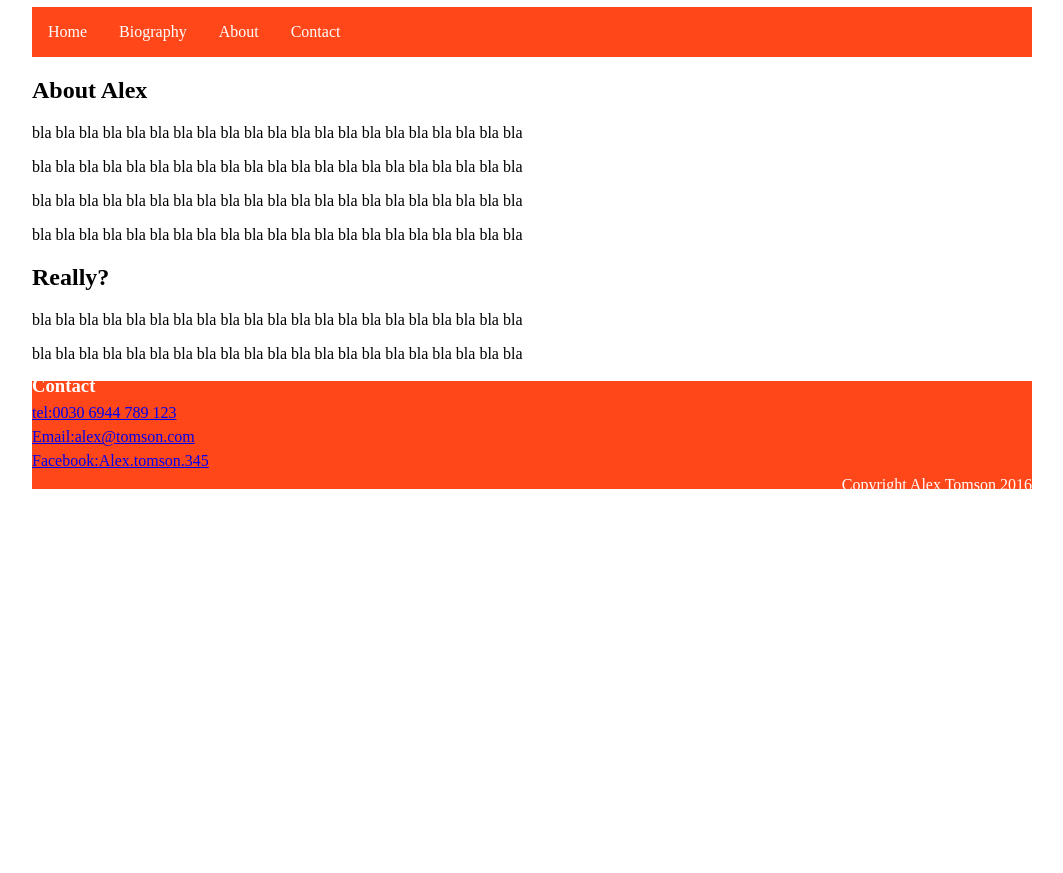
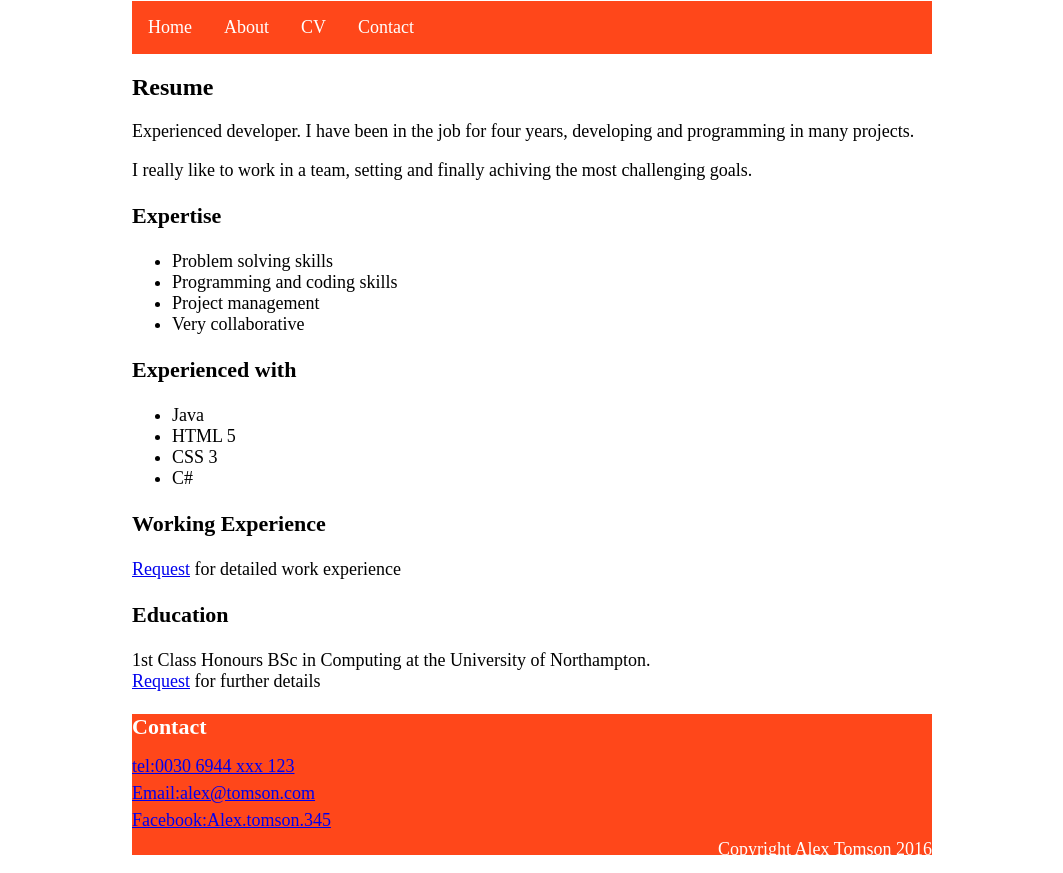
Before and after one commit to ktsompanidis/ktsompanidis.github.io, a plain HTML site: page csy1018/assign1/resume.html in a window 1280 px wide. Shown: the part 73-946 px from the top of the page, without its empty margins (108-1171 px from the left). Before the commit the page ends 800 px from the top, so only its background shows below. Drawn offline with Linux system fonts and the light colour scheme.

Commit message:
entered photos, made changes to resume.html and bio.html

```diff
--- a/csy1018/assign1/css/mycssfile.css
+++ b/csy1018/assign1/css/mycssfile.css
@@ -1,7 +1,7 @@
 /*Tsompanidis Konstantinos, stud_num 17419239*/
 body {
   font-family: 'Cormorant Garamond', serif;
-  max-width: 1000px;
+  max-width: 800px;
   margin: auto;
 }
 header {
@@ -12,8 +12,30 @@ footer {
   color: white;
 }
 /*style for the text -start-*/
-h1 {color: #FF0000;}
+h1 {
+  color: #FF0000;
+  font-size: 30px;
+}
+h2 {font-size: 24px;}
+h3 {font-size: 22px;}
+p {font-size: 18px;}
+p.small {line-height: 0.5;}
+.copyright {
+  text-align: right;
+  padding: 0px;
+  line-height: 12px;
+}
 /*style for the forms -end-*/
+/*images style -start-*/
+img {
+  border-radius: 50%;
+  border: 1px solid #ddd;
+  padding: 10px;
+  float: right;
+  max-width: 100%;
+  max-height: 100%;
+
+}
 /*style for the forms -start-*/
 input[type=text] {
      width: 50%;
@@ -22,7 +44,7 @@ input[type=text] {
      border: 1px solid #ccc;
      border-radius: 4px;
      box-sizing: border-box;
- }
+}
  input[type=email] {
      width: 50%;
      padding: 12px 20px;
@@ -46,6 +68,7 @@ input[type=text] {
     width: 50%;
     background-color: rgb(255,71,26);
     color: white;
+    font-size: 16px;
     padding: 14px 20px;
     margin: 8px 0;
     border: none;
@@ -55,16 +78,18 @@ input[type=text] {
 input[type=submit]:hover {
     background-color: #ff0000;
 }
+label {font-size: 16px;}
 /*style for the forms -end-*/
 /*style for the lists -start-*/
-ul {
+li {font-size: 18px;}
+ul.headerlist {
     list-style-type: none;
     margin: 0;
     padding: 0;
     overflow: hidden;
     background-color: rgb(255,71,26);
 }
-li {float: left;}
+li.headerlist {float: left;}
 li a {
     display: block;
     color: white;
@@ -74,5 +99,3 @@ li a {
 }
 li a:hover {background-color: #FF0000;}
 /*style for the forms -end-*/
-.copyright {text-align: right;}
-.small {line-height: 0.5;}
--- a/csy1018/assign1/resume.html
+++ b/csy1018/assign1/resume.html
@@ -11,43 +11,55 @@
 <body>
 <!--Header contains name and nav menu-->
   <header>
-    <div class="top">
+    <div class="">
     <h1>Alex Tomson</h1>
     <ul class="headerlist">
-      <li><a href="index.html">Home</a></li>
-      <li><a href="bio.html">Biography</a></li>
-      <li><a href="resume.html">About</a></li>
-      <li><a href="contact.html">Contact</a></li>
+      <li class="headerlist"><a href="index.html">Home</a></li>
+      <li class="headerlist"><a href="bio.html">About</a></li>
+      <li class="headerlist"><a href="resume.html">CV</a></li>
+      <li class="headerlist"><a href="contact.html">Contact</a></li>
     </ul>
     </div>
   </header>
 <!--End of header-->
-  <h2>About Alex</h2>
-  <p>
-    bla bla bla bla bla bla bla bla bla bla bla bla bla bla bla bla bla bla bla bla bla
-  </p>
-  <p>
-    bla bla bla bla bla bla bla bla bla bla bla bla bla bla bla bla bla bla bla bla bla
-  </p>
-  <p>
-    bla bla bla bla bla bla bla bla bla bla bla bla bla bla bla bla bla bla bla bla bla
-  </p>
-  <p>
-    bla bla bla bla bla bla bla bla bla bla bla bla bla bla bla bla bla bla bla bla bla
-  </p>
-  <h2>Really?</h2>
-  <p>
-    bla bla bla bla bla bla bla bla bla bla bla bla bla bla bla bla bla bla bla bla bla
-  </p>
-  <p>
-    bla bla bla bla bla bla bla bla bla bla bla bla bla bla bla bla bla bla bla bla bla
-  </p>
-<!--Footer cantais cantact details-->
+<!--All CV details are fictitious-->
+<div class="">
+  <h2>Resume</h2>
+  <p>Experienced developer. I have been in the job for four years, developing and programming in many projects.</p>
+  <p>I really like to work in a team, setting and finally achiving the most challenging goals.</p>
+</div>
+<div class="">
+  <h3>Expertise</h3>
+  <ul>
+    <li>Problem solving skills</li>
+    <li>Programming and coding skills</li>
+    <li>Project management</li>
+    <li>Very collaborative</li>
+  </ul>
+</div>
+<div class="">
+  <h3>Experienced with</h3>
+  <ul>
+    <li>Java</li>
+    <li>HTML 5</li>
+    <li>CSS 3</li>
+    <li>C#</li>
+  </ul>
+</div>
+<div class="">
+<h3>Working Experience</h3>
+<p><a href="contact.html">Request</a> for detailed work experience</p>
+</div>
+<div class="">
+  <h3>Education</h3>
+  <p>1st Class Honours BSc in Computing at the University of Northampton.<br><a href="contact.html">Request</a> for further details</p>
+</div>
+<!--Footer cantais contact details-->
   <footer class="small">
     <h3>Contact</h3>
-      <p><a href="tel:00306944789123" title="Cell Phone">tel:0030 6944 789 123</a></p>
-      <p><a href="mailto:alex@tomson.com" title="Send an Email">Email:alex@tomson.com</a></p>
-      <p><a href="https://www.Facebook.com/Alex.tomson.345" title="Facebook">Facebook:Alex.tomson.345</a></p>
+      <p class="small"><a href="tel:00306944xxx123" title="Cell Phone">tel:0030 6944 xxx 123</a></p>
+      <p class="small"><a href="mailto:alex@tomson.com" title="Send an Email">Email:alex@tomson.com</a></p>
+      <p class="small"><a href="https://www.Facebook.com/Alex.tomson.345" title="Facebook">Facebook:Alex.tomson.345</a></p>
     <p class="copyright">Copyright Alex Tomson 2016</p>
   </footer>
 <!--End of footer-->
```
Also changed, not shown: csy1018/assign1/bio.html (+18 -9 lines), csy1018/assign1/contact.html (+10 -10 lines), csy1018/assign1/index.html (+8 -8 lines), csy1018/assign1/images/Image1.jpg (added), csy1018/assign1/images/Image2.jpg (added), csy1018/assign1/images/Image3.jpg (added).
